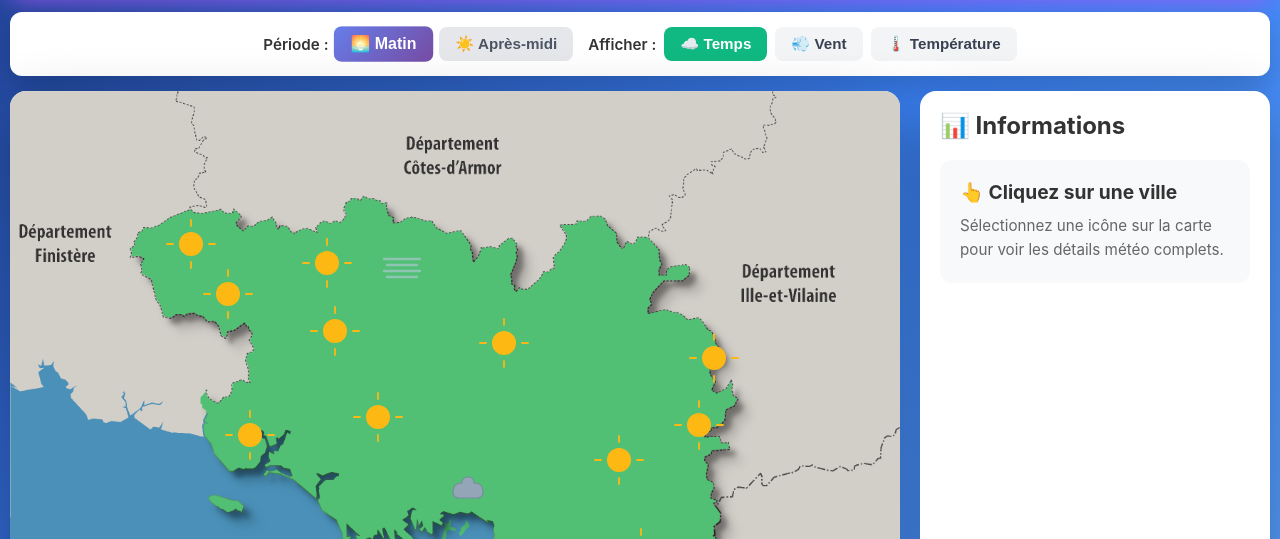
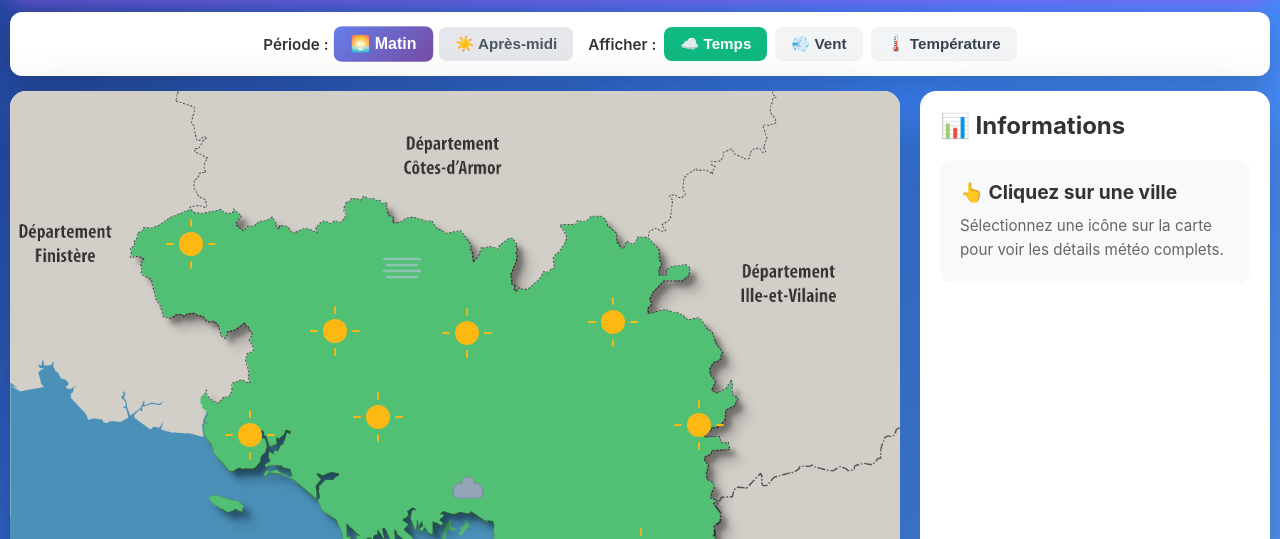
Before and after one commit to Meteo29-56/Bulletin-meteo-Morbihan, a plain HTML site: page index.html in a window 1280 px wide. Shown: the part 217-756 px from the top of the page. Drawn offline with Linux system fonts and the light colour scheme.

Commit message:
Update index.html

```diff
--- a/index.html
+++ b/index.html
@@ -1,4 +1,3 @@
-
 <!DOCTYPE html>
 <html lang="fr">
 <head>
@@ -664,32 +663,9 @@
                     }
                 },
 
-                "Rochefort-en-Terre": {
-                    xPercent: 68.4,
-                    yPercent: 56.3,
-                    matin: {
-                        temps: "ensoleille",
-                        vent: 25,
-                        direction: "NO",
-                        temperature: 12,
-                        temperatureMin: 8,
-                        temperatureMax: 14,
-                        risques: { vent: 1, pluie: 0, neige: 0, orage: 0, canicule: 0, grand_froid: 0 }
-                    },
-                    "apres-midi": {
-                        temps: "partiellement-nuageux",
-                        vent: 30,
-                        direction: "O",
-                        temperature: 15,
-                        temperatureMin: 12,
-                        temperatureMax: 17,
-                        risques: { vent: 3, pluie: 2, neige: 0, orage: 1, canicule: 0, grand_froid: 0 }
-                    }
-                },
-
                 "Ploërmel": {
-                    xPercent: 55.56,
-                    yPercent: 39.0,
+                    xPercent: 67.8,
+                    yPercent: 35.77,
                     matin: {
                         temps: "ensoleille",
                         vent: 25,
@@ -734,8 +710,8 @@
                 },
 
                 "Locminé": {
-                    xPercent: 79.08,
-                    yPercent: 41.11,
+                    xPercent: 51.32,
+                    yPercent: 37.51,
                     matin: {
                         temps: "ensoleille",
                         vent: 25,
@@ -759,52 +735,6 @@
                 "Pluvigner": {
                     xPercent: 41.36,
                     yPercent: 49.89,
-                    matin: {
-                        temps: "ensoleille",
-                        vent: 25,
-                        direction: "NO",
-                        temperature: 12,
-                        temperatureMin: 8,
-                        temperatureMax: 14,
-                        risques: { vent: 1, pluie: 0, neige: 0, orage: 0, canicule: 0, grand_froid: 0 }
-                    },
-                    "apres-midi": {
-                        temps: "partiellement-nuageux",
-                        vent: 30,
-                        direction: "O",
-                        temperature: 15,
-                        temperatureMin: 12,
-                        temperatureMax: 17,
-                        risques: { vent: 3, pluie: 2, neige: 0, orage: 1, canicule: 0, grand_froid: 0 }
-                    }
-                },
-
-                "Guémené-sur-Scorff": {
-                    xPercent: 35.6,
-                    yPercent: 27.04,
-                    matin: {
-                        temps: "ensoleille",
-                        vent: 25,
-                        direction: "NO",
-                        temperature: 12,
-                        temperatureMin: 8,
-                        temperatureMax: 14,
-                        risques: { vent: 1, pluie: 0, neige: 0, orage: 0, canicule: 0, grand_froid: 0 }
-                    },
-                    "apres-midi": {
-                        temps: "partiellement-nuageux",
-                        vent: 30,
-                        direction: "O",
-                        temperature: 15,
-                        temperatureMin: 12,
-                        temperatureMax: 17,
-                        risques: { vent: 3, pluie: 2, neige: 0, orage: 1, canicule: 0, grand_froid: 0 }
-                    }
-                },
-
-                "Le Faouët": {
-                    xPercent: 24.44,
-                    yPercent: 31.64,
                     matin: {
                         temps: "ensoleille",
                         vent: 25,
```
